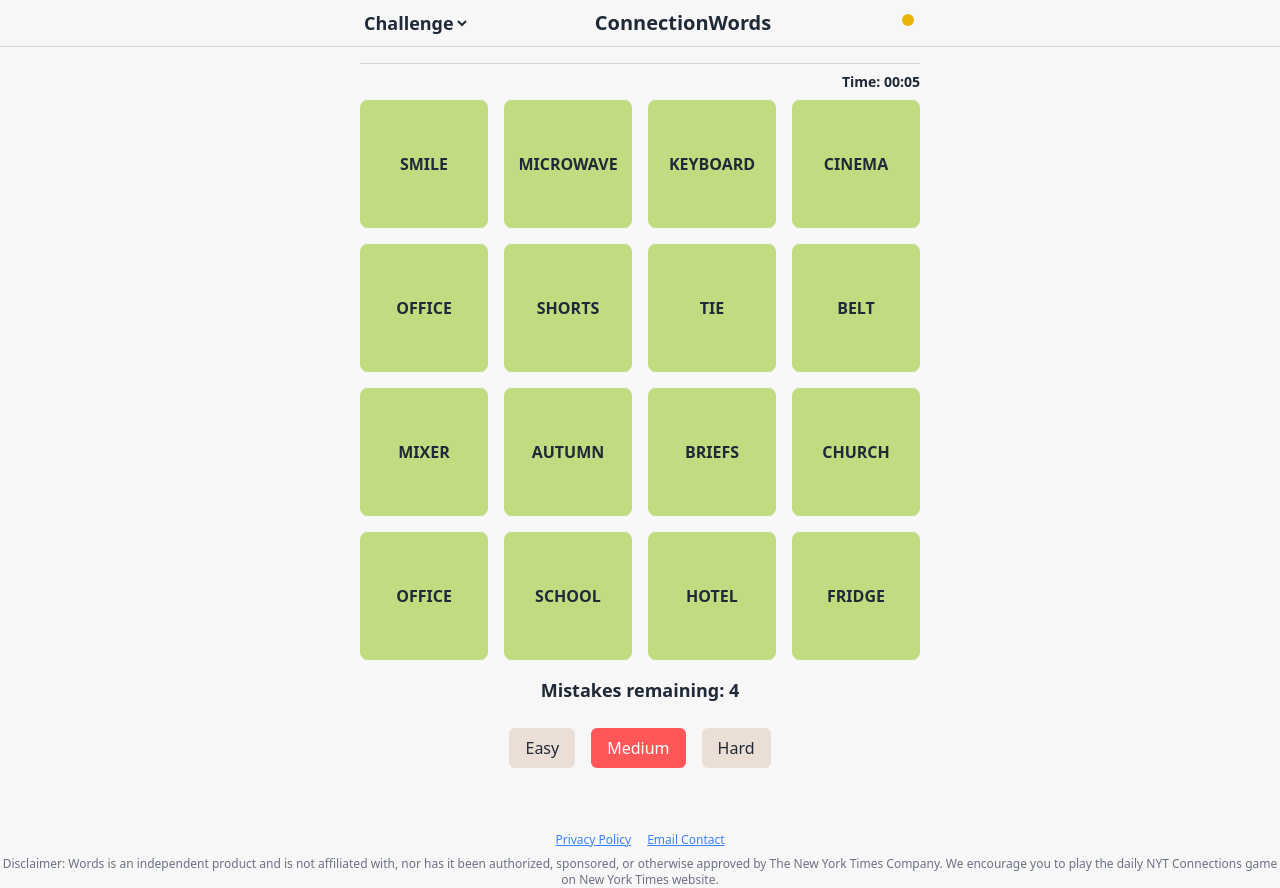
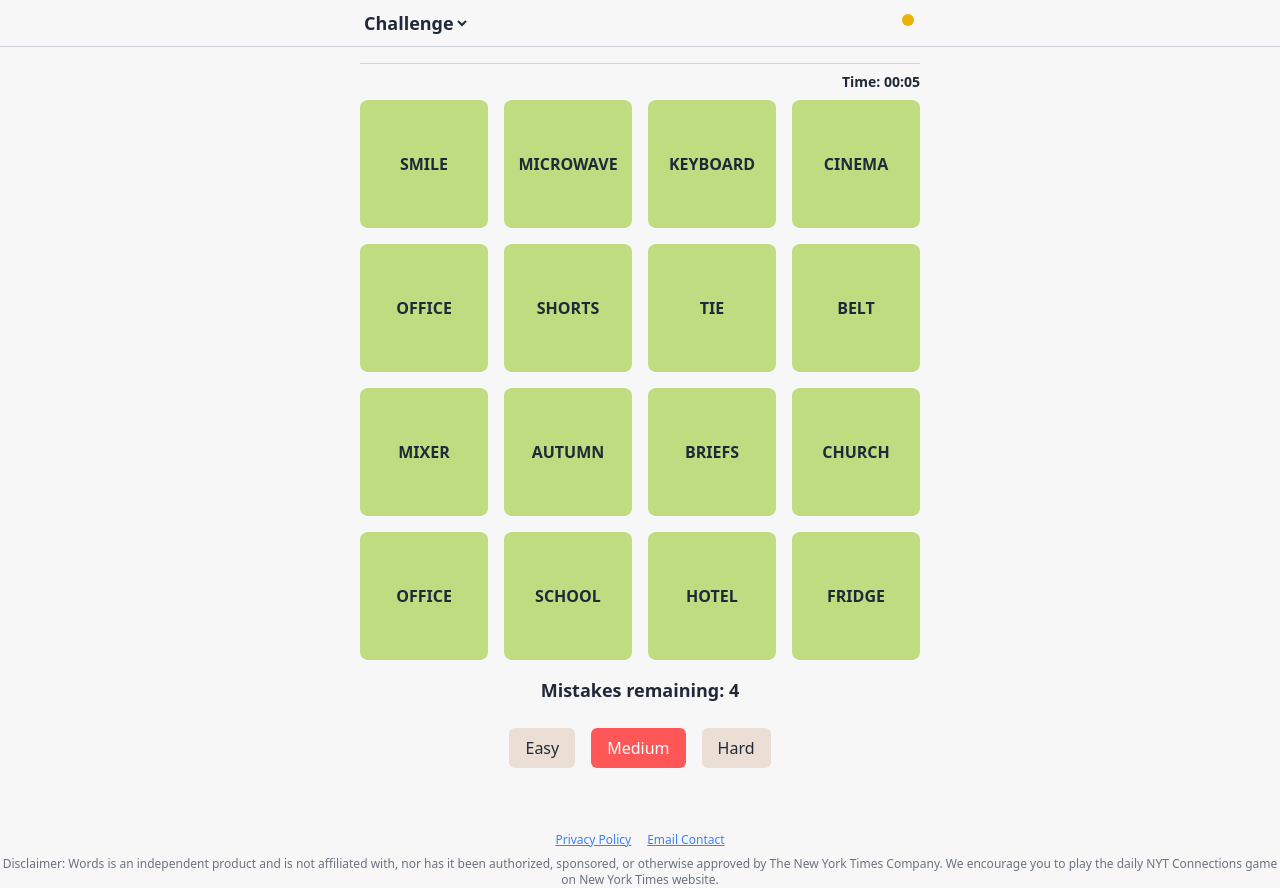
Before and after one commit to Heminyildiz/ConnectionWords, a React (Create React App) app: page / in a window 1280 px wide. Built offline with nearby package versions, Linux system fonts and the light colour scheme.

Commit message:
Update Header.jsx

```diff
--- a/src/components/Header.jsx
+++ b/src/components/Header.jsx
@@ -25,14 +25,12 @@ const Header = ({ mode, setMode, theme, setTheme }) => {
             <option value="Zen">Zen</option>
           </select>
         </div>
-        {/* Ortada: Başlık */}
-        <div>
-          <h1 className={`text-xl font-semibold ${textColorClass} text-center`}>ConnectionWords</h1>
-        </div>
+        {/* Ortada: (başlık kaldırıldı) */}
         {/* Sağ taraf: Tema toggling */}
         <div className="relative">
           <button onClick={() => setThemeDropdownOpen(!themeDropdownOpen)} className="focus:outline-none">
             {theme === 'light' ? (
+              // Eski Açık Mod (Light Mode) ikonu
               <svg className="h-6 w-6 text-yellow-500" xmlns="http://www.w3.org/2000/svg" fill="currentColor" viewBox="0 0 20 20">
                 <path d="M10 15a5 5 0 100-10 5 5 0 000 10z"/>
               </svg>
```
